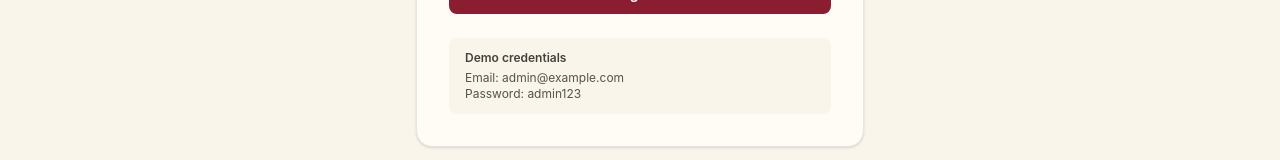
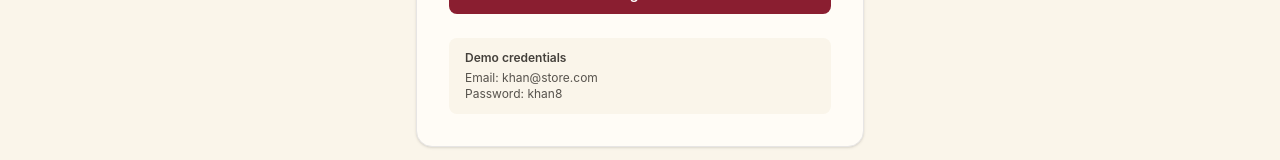
Before and after one commit to HassamKhan0826/React-E-Commerce-Admin-Management-System, a React (Vite) app in the folder react-ecommerce/: page /login in a window 1280 px wide. Shown: the part 492-652 px from the top of the page. Built offline with nearby package versions, Linux system fonts and the light colour scheme.

Commit message:
feat(auth): update admin login credentials

```diff
--- a/react-ecommerce/src/pages/dashboard/Profile.jsx
+++ b/react-ecommerce/src/pages/dashboard/Profile.jsx
@@ -2,7 +2,7 @@ import { useContext, useState } from "react";
 import Card from "../../components/Card";
 import Button from "../../components/Button";
 import { AuthContext } from "../../context/contexts";
-import { getInitials } from "../../utils/helpers";
+import { DEMO_CREDENTIALS, getInitials } from "../../utils/helpers";
 
 const inputClass =
   "mt-1.5 w-full rounded-lg border border-stone-300 bg-cream-50 px-3 py-2.5 text-sm text-stone-900 outline-none transition focus:border-brand-600 focus:ring-4 focus:ring-brand-600/10";
@@ -109,7 +109,7 @@ function Profile() {
 
           <div>
             <label htmlFor="profile-login" className="text-sm font-medium text-stone-700">Login email</label>
-            <input id="profile-login" value="admin@example.com" disabled className={readOnlyClass} />
+            <input id="profile-login" value={DEMO_CREDENTIALS.email} disabled className={readOnlyClass} />
           </div>
 
           <div className="flex items-center gap-3 sm:col-span-2">
--- a/react-ecommerce/src/utils/helpers.js
+++ b/react-ecommerce/src/utils/helpers.js
@@ -1,6 +1,6 @@
 export const DEMO_CREDENTIALS = {
-  email: "admin@example.com",
-  password: "admin123",
+  email: "khan@store.com",
+  password: "khan8",
 };
 
 export function formatCurrency(value) {
```
Also changed, not shown: 1 other file (tests, documents, lock files or other folders).
